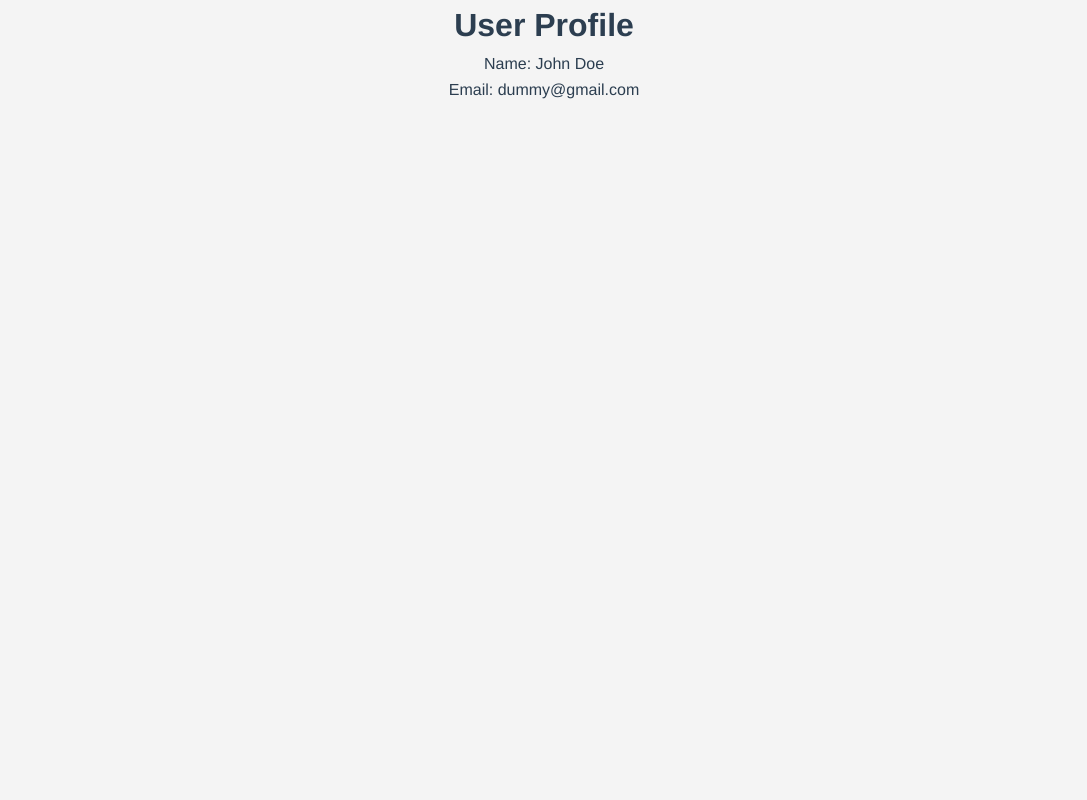
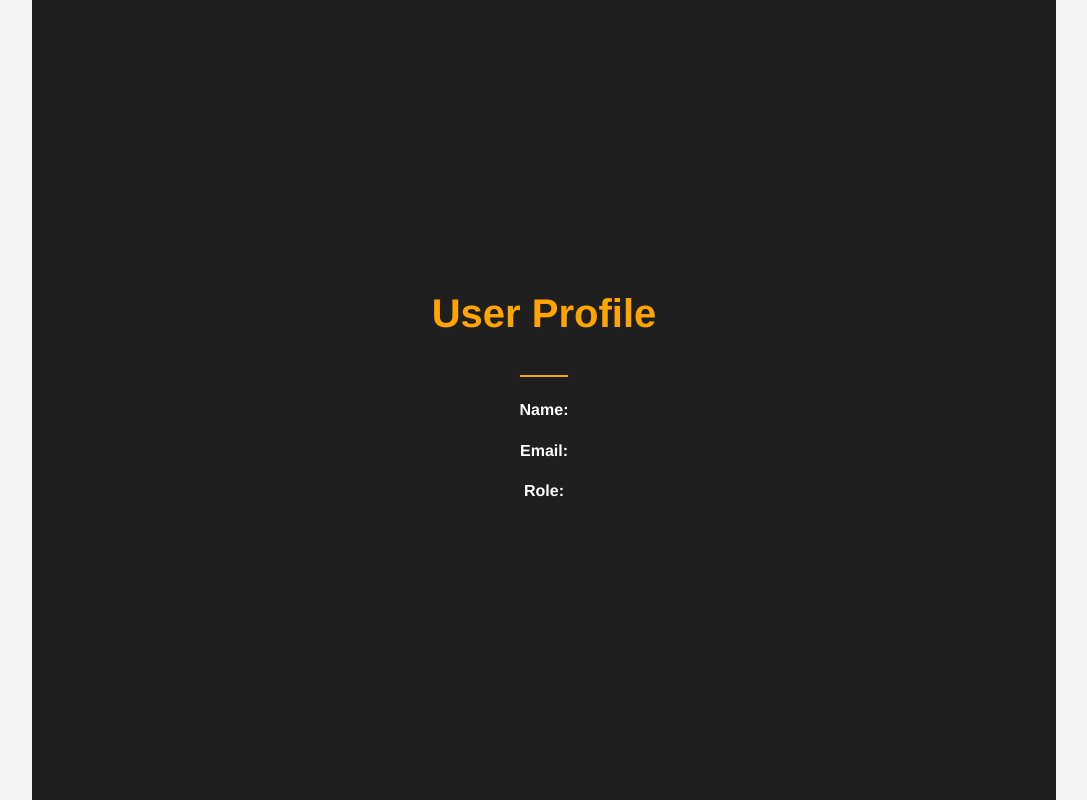
Before and after one commit to charliecharles03/SApp, a Vue app: page /userprofile in a window 1280 px wide. Shown: the whole page, without its empty margins (96-1183 px from the left). Built offline with nearby package versions, Linux system fonts and the light colour scheme.

Commit message:
working on search feature

```diff
--- a/src/components/LoginView.vue
+++ b/src/components/LoginView.vue
@@ -13,6 +13,9 @@
           <input type="password" id="password" v-model="password" required>
         </div>
         <button type="submit">Login</button>
+        <br>
+        <br>
+        <button @click="this.$router.push('/register')">Register</button>
       </form>
     </div>
   </div>
@@ -44,11 +47,16 @@ export default {
 
         // Parse the JSON response
         const data = await response.json();
+        console.log(data);
 
         // Check if the login was successful
         if (response.ok) {
           // Save the token to local storage
-          localStorage.setItem('token', data.token);
+          localStorage.setItem('token', data.access_token);
+          localStorage.setItem('username', this.username);
+          localStorage.setItem('user_id', data.users.user_id);
+          localStorage.setItem('role', data.users.role_type);
+          localStorage.setItem('email', data.users.email);
 
           // Redirect to the home page
           this.$router.push('/home');
--- a/src/components/subcomps/HomeComponent.vue
+++ b/src/components/subcomps/HomeComponent.vue
@@ -21,6 +21,12 @@
       <div class="container">
         <h2>Discover. Listen. Enjoy.</h2>
         <p>Explore a world of melodies right at your fingertips.</p>
+<div class="search-container">
+    <input type="text" v-model="searchQuery" @input="searchSongs" placeholder="Search songs...">
+    <ul class="song-list">
+      <li v-for="(song, index) in filteredSongs" :key="index">{{ song.title }}</li>
+    </ul>
+  </div>
         <a  @click="onClick()" class="btn">Search</a>
       </div>
     </section>
@@ -56,7 +62,7 @@
   </div>
 </template>
 <script>
-
+import axios from 'axios';
 import SongGallery from './SongGallery.vue'
 import { songs } from './SongService.js'
 
@@ -67,7 +73,25 @@ export default {
   },
   data () {
     return {
+      searchQuery: '',
       songs: songs
+    }
+  },
+  computed: {
+    filteredSongs() {
+      return this.songs.filter(song =>
+        song.title.toLowerCase().includes(this.searchQuery.toLowerCase())
+      );
+    },
+  },
+  mounted () {
+    const token = localStorage.getItem('token');
+    if (token) {
+      // Include JWT token in request headers
+      axios.defaults.headers.common['Authorization'] = `Bearer ${token}`;
+      this.fetchSongs();
+    } else {
+      console.error('JWT token not found.');
     }
   },
   methods: {
@@ -80,6 +104,17 @@ export default {
     },
     goToPlayList () {
       this.$router.push('/playlist')
+    },
+    fetchSongs () {
+      // Fetch songs from the server
+       axios.get('http://localhost:5000/api/auth/recents')
+        .then(response => {
+          this.songs = response.data;
+          console.log(response.data)
+        })
+        .catch(error => {
+          console.error('Error fetching songs:', error);
+        });
     }
   }
 }
--- a/src/components/subcomps/UserProfile.vue
+++ b/src/components/subcomps/UserProfile.vue
@@ -1,8 +1,11 @@
 <template>
   <div class="container">
-    <h1>User Profile</h1>
-    <p>Name: {{ user.name }}</p>
-    <p>Email: {{ user.email }}</p>
+    <h1 class="title">User Profile</h1>
+    <div class="user-info">
+      <p><strong>Name:</strong> {{ user.name }}</p>
+      <p><strong>Email:</strong> {{ user.email }}</p>
+      <p><strong>Role:</strong> {{ user.role }}</p>
+    </div>
   </div>
 </template>
 
@@ -12,13 +15,50 @@ export default {
   data () {
     return {
       user: {
-        name: 'John Doe',
-        email: 'dummy@gmail.com'
+        name: '',
+        email: '',
+        role: ''
       }
     }
   },
   created () {
-    console.log('User profile created')
+    // Retrieve user data from localStorage
+    const name = localStorage.getItem('username');
+    const email = localStorage.getItem('email');
+    const role = localStorage.getItem('role');
+
+    if (name && email && role) {
+      this.user.name = name;
+      this.user.email = email;
+      this.user.role = role;
+    }
   }
 }
 </script>
+
+<style scoped>
+.container {
+  background-color: #1f1f1f; /* Light black background */
+  color: #fff; /* White text color */
+  height: 100vh; /* Fill the whole viewport height */
+  display: flex;
+  flex-direction: column;
+  justify-content: center; /* Center vertically */
+  align-items: center; /* Center horizontally */
+}
+
+.title {
+  font-size: 2.5em;
+  color: orange; /* Orange title color */
+  margin-bottom: 30px;
+}
+
+.user-info {
+  border-top: 2px solid orange; /* Orange border on top of user info */
+  padding-top: 20px;
+}
+
+.user-info p {
+  margin-bottom: 15px;
+}
+</style>
```
